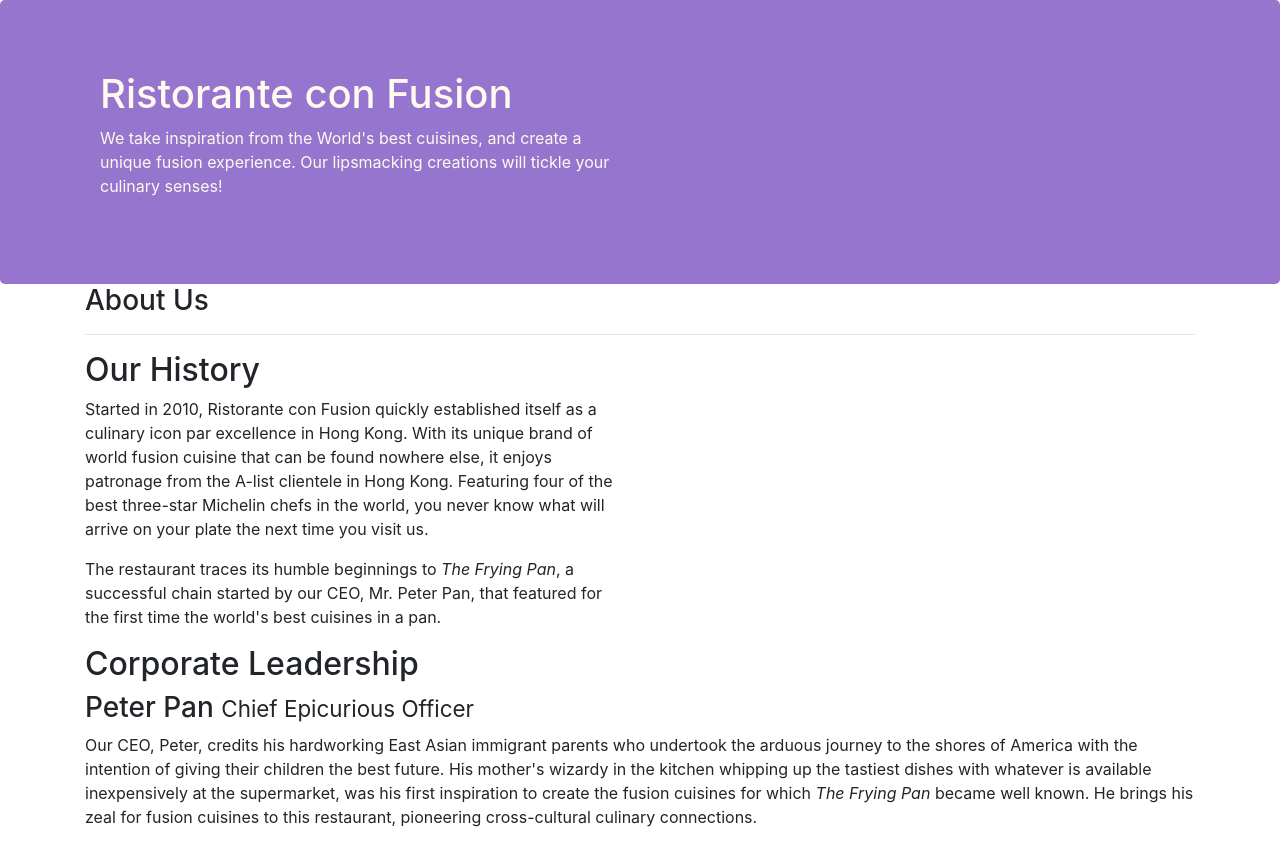
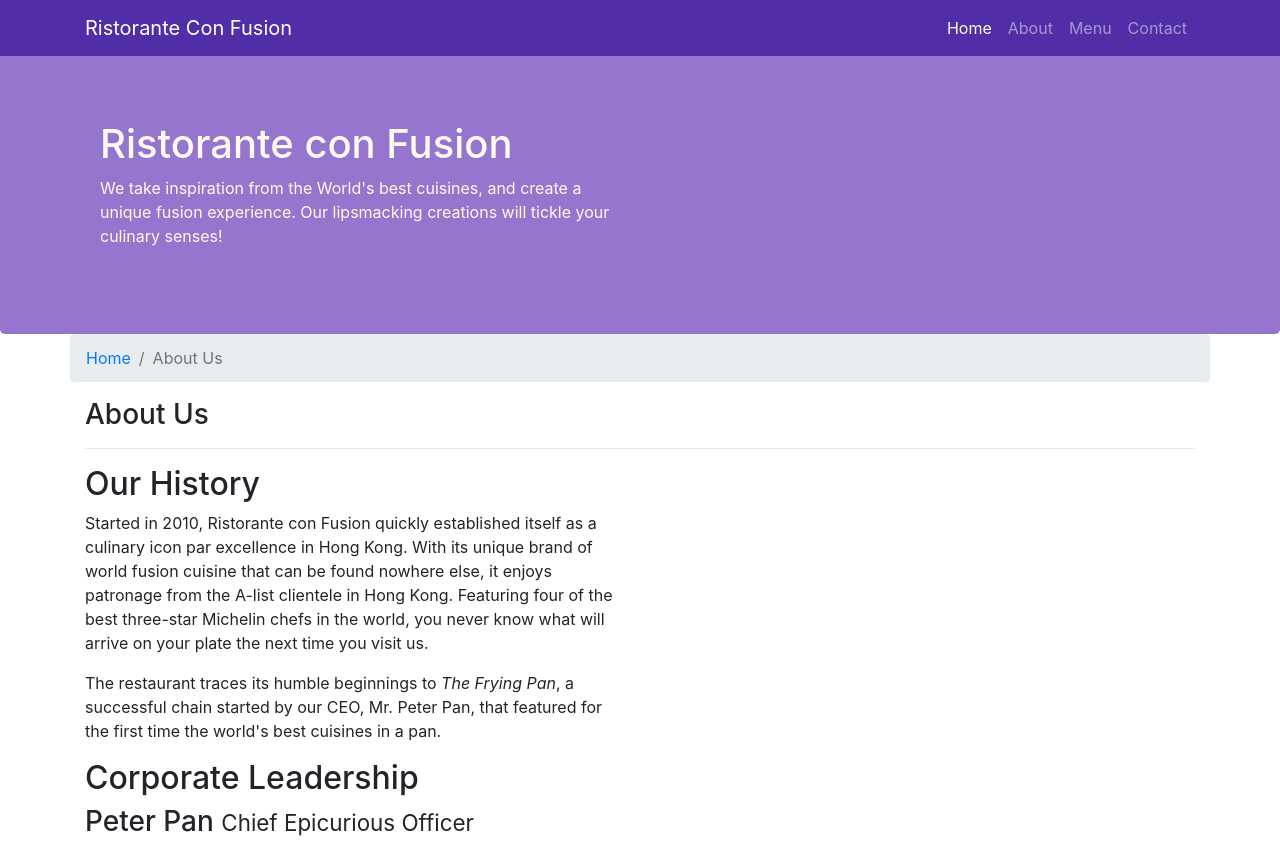
Before and after one commit to DauntingDruid/Courseera-bootstrap4, a website: page aboutus.html in a window 1280 px wide. Shown: the top 842 px of the page. Drawn offline with nearby package versions, Linux system fonts and the light colour scheme.

Commit message:
navbar and breadcrumb

```diff
--- a/aboutus.html
+++ b/aboutus.html
@@ -15,6 +15,23 @@
 
 <body>
 
+    <nav class="navbar navbar-dark navbar-expand-sm fixed-top">
+        <div class="container">
+            <button class="navbar-toggler" type="button" data-toggle="collapse" data-target="#Navbar">
+                <span class="navbar-toggler-icon"></span>
+            </button>
+           <a class="navbar-brand" href="#">Ristorante Con Fusion</a>
+                <div class="collapse navbar-collapse" id="Navbar"></div>
+                    <ul class="navbar-nav mr-auto">
+                            <li class="nav-item active"><a class="nav-link" href="#">Home</a></li>
+                            <li class="nav-item"><a class="nav-link" href="./aboutus.html">About</a></li>
+                            <li class="nav-item"><a class="nav-link" href="#">Menu</a></li>
+                            <li class="nav-item"><a class="nav-link" href="#">Contact</a></li>
+                    </ul>
+                </div>
+        </div>
+    </nav>
+
     <header class="jumbotron">
         <div class="container">
             <div class="row row-header">
@@ -30,6 +47,10 @@
 
     <div  class="container">
         <div class="row">
+            <ol class="col-12 breadcrumb">
+                <li class="breadcrumb-item"><a href="./index.html">Home</a></li>
+                <li class="breadcrumb-item active">About Us</li>
+            </ol>
             <div class="col">
                <h3>About Us</h3>
                <hr>
@@ -69,7 +90,7 @@
                 <div class="col-4 offset-1 col-sm-2">
                     <h5>Links</h5>
                     <ul class="list-unstyled">
-                        <li><a href="#">Home</a></li>
+                        <li><a href="./index.html">Home</a></li>
                         <li><a href="#">About</a></li>
                         <li><a href="#">Menu</a></li>
                         <li><a href="#">Contact</a></li>
--- a/css/style.css
+++ b/css/style.css
@@ -28,3 +28,12 @@
     margin: 0px;
     color: #0f0f0f;
 }
+
+body{
+    padding:50px 0px 0px 0px;
+    z-index:0;
+}
+
+.navbar-dark {
+     background-color: #512DA8;
+}
```
Also changed, not shown: index.html (+20 -1 lines).
